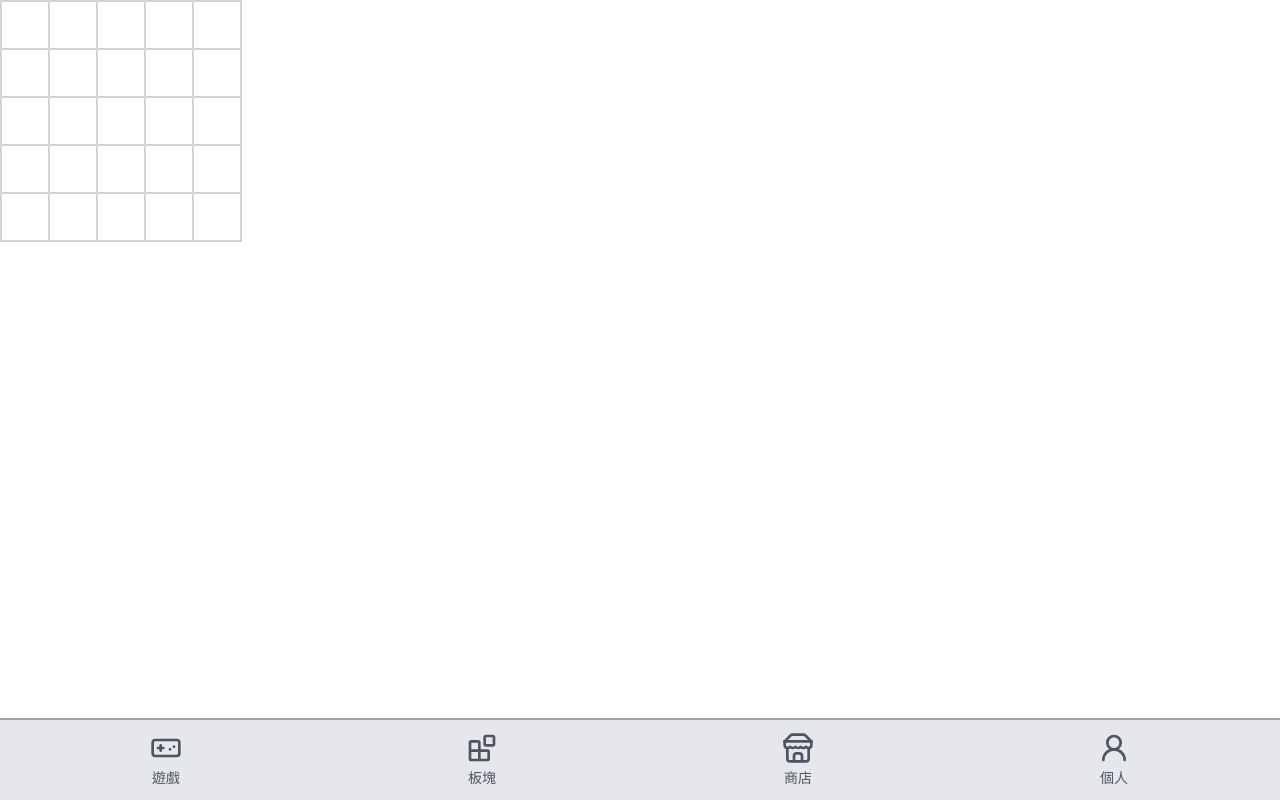
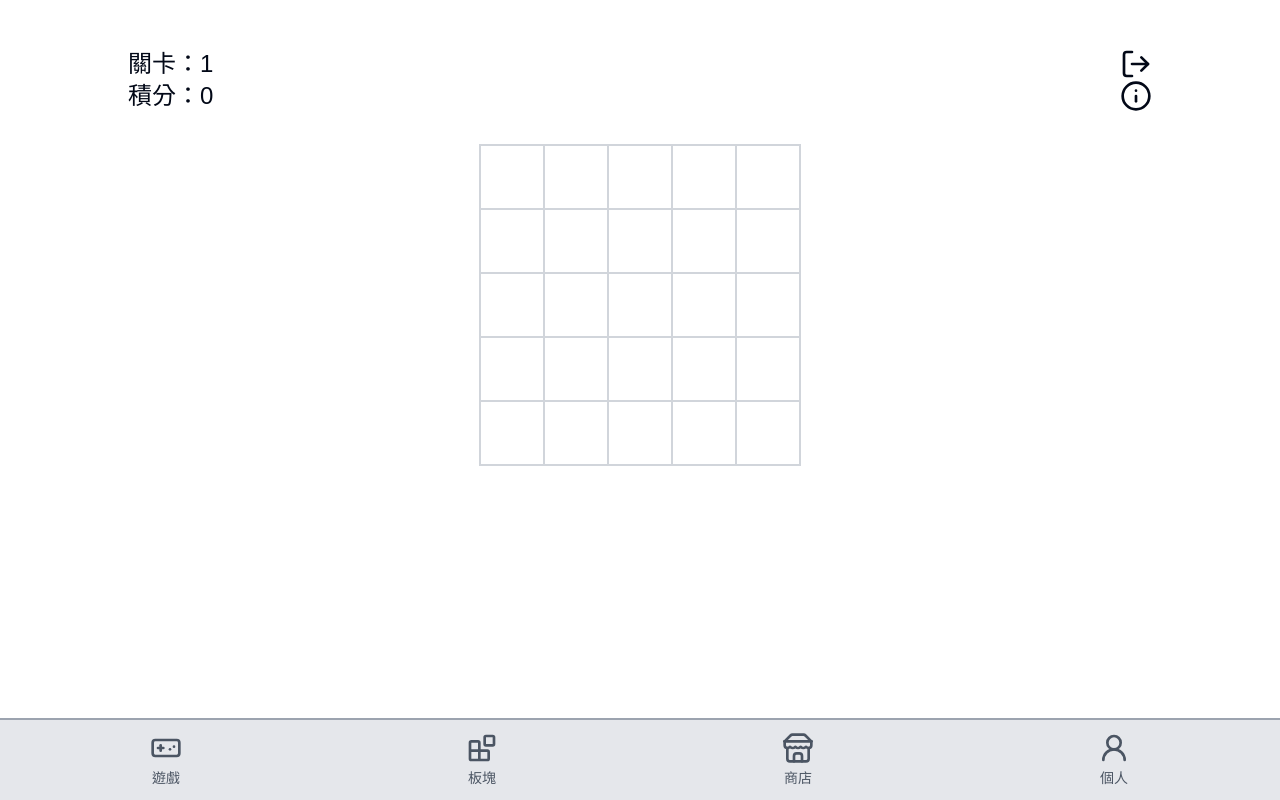
Before and after one commit to sitcon-tw/2025-game, a Next.js app: page /game in a window 1280 px wide. Built offline with nearby package versions, Linux system fonts and the light colour scheme.

Commit message:
feat: add header

```diff
--- a/package.json
+++ b/package.json
@@ -47,7 +47,7 @@
     "framer-motion": "^11.18.0",
     "html5-qrcode": "^2.3.8",
     "input-otp": "^1.4.1",
-    "lucide-react": "^0.468.0",
+    "lucide-react": "^0.475.0",
     "next": "15.0.4",
     "next-themes": "^0.4.4",
     "qrcode.react": "^4.2.0",
--- a/src/app/(screens)/game/page.tsx
+++ b/src/app/(screens)/game/page.tsx
@@ -1,6 +1,7 @@
 "use client";
 
 import React, { useState, useEffect } from "react";
+import { LogOut, Info } from "lucide-react";
 
 export default function GamePage() {
   // react usestate -- dont change anything here!
@@ -175,13 +176,42 @@ export default function GamePage() {
 
   return (
     <>
+      <div className="flex h-full w-full flex-col items-center py-12">
+        {/* header */}
+        <div className="flex w-[80%] justify-between">
+          <div className="text-2xl">
+            <div className="flex">
+              <p>關卡：</p>
+              <p>{Level}</p>
+            </div>
+            <div className="flex">
+              <p>積分：</p>
+              <p>{Score}</p>
+            </div>
+          </div>
+
+          <div>
+            <LogOut
+              onClick={() => console.log("logout")} // TODO: 登入要做的事?
+              size={32}
+            />
+            <Info
+              onClick={() => console.log("info")} // TODO: 顯示遊戲說明
+              size={32}
+            />
+          </div>
+        </div>
+
+        <div className="py-4" />
+
+        {/* grid part */}
         <div className="inline-block border border-gray-300">
           {GameGrid.map((row, rowIndex) => (
             <div key={rowIndex} className="flex">
               {row.map((cell, colIndex) => (
                 <div
                   key={colIndex}
-                className="h-12 w-12 border border-gray-300"
+                  className="min-h-16 min-w-16 border border-gray-300"
                   onClick={() => updateValue(rowIndex, colIndex, "block")}
                 >
                   {cell.name}
@@ -190,6 +220,7 @@ export default function GamePage() {
             </div>
           ))}
         </div>
+      </div>
     </>
   );
 }
```
Also changed, not shown: 1 other file (tests, documents, lock files or other folders). Lines whose indentation alone changed are shown as unchanged.
